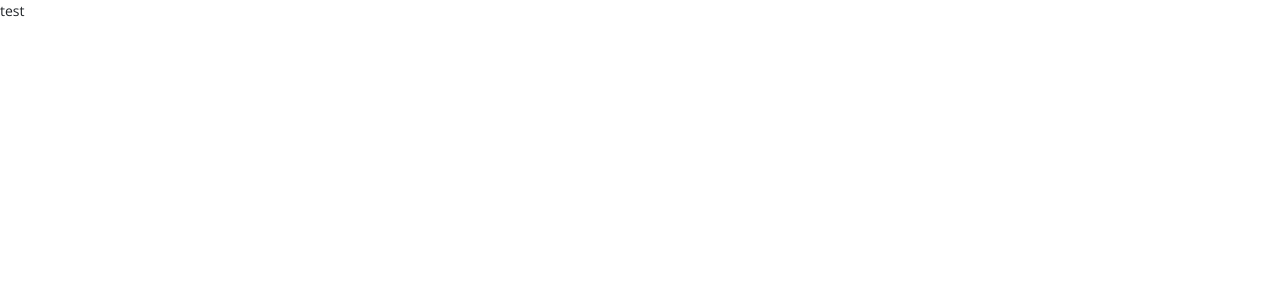
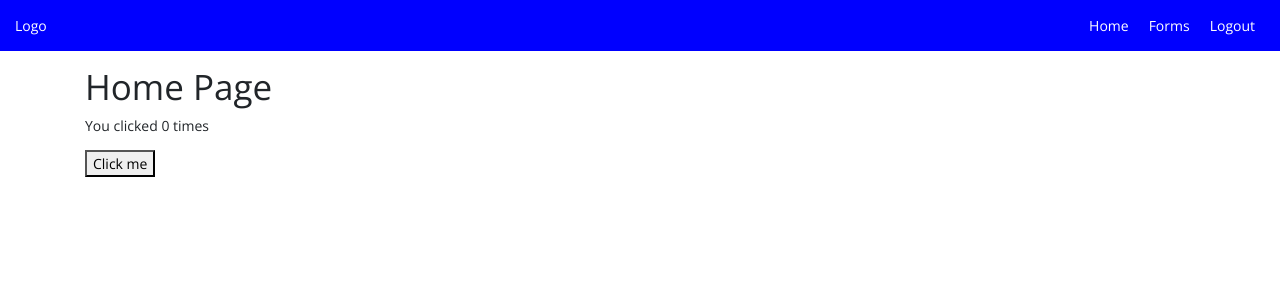
Before and after one commit to dhananjaym11/react-bh, a React (Create React App) app: page / in a window 1280 px wide. Shown: the top 300 px of the page. Built offline with nearby package versions, Linux system fonts and the light colour scheme; sample sign-in values are in the browser's storage.

Commit message:
Added home & form components

```diff
--- a/src/App/App.js
+++ b/src/App/App.js
@@ -1,11 +1,23 @@
 import React from 'react';
+import { BrowserRouter, Switch, Route } from 'react-router-dom';
+
+import PrivateRoute from './hoc/PrivateRoute/PrivateRoute';
+import HomePage from './containers/HomePage/HomePage';
+import FormsPage from './containers/FormPage/FormPage';
+import LoginPage from './containers/LoginPage/LoginPage';
+import LogoutPage from './containers/LoginPage/LogoutPage';
 
 function App() {
   return (
-    <div className="App">
-      <header className="App-header">
-        test
-      </header>
+    <div className="app">
+      <BrowserRouter>
+        <Switch>
+          <PrivateRoute exact path="/" component={HomePage} />
+          <PrivateRoute path="/forms" component={FormsPage} />
+          <PrivateRoute path="/logout" component={LogoutPage} />
+          <Route path="/login" component={LoginPage} />
+        </Switch>
+      </BrowserRouter>
     </div>
   );
 }
--- /dev/null
+++ b/src/App/components/Header/Header.css
@@ -0,0 +1,13 @@
+.app-header {
+    background: blue;
+    color: #fff;
+    padding: 15px;
+    margin-bottom: 15px;
+}
+.app-header a {
+    color: #fff;
+}
+.header-links li {
+    float: left;
+    margin: 0 10px;
+}
--- /dev/null
+++ b/src/App/components/Header/Header.js
@@ -0,0 +1,34 @@
+import React from 'react';
+import { Link } from "react-router-dom";
+
+import './Header.css';
+
+export default function Header() {
+    return (
+        <header className="app-header">
+            <Link to="/" className="app-logo">
+                <span>Logo</span>
+            </Link>
+
+            <div className="float-right">
+                <ul className="header-links clearfix">
+                    <li>
+                        <Link to="/">
+                            <span>Home</span>
+                        </Link>
+                    </li>
+                    <li>
+                        <Link to="/forms">
+                            <span>Forms</span>
+                        </Link>
+                    </li>
+                    <li>
+                        <Link to="/logout">
+                            <span>Logout</span>
+                        </Link>
+                    </li>
+                </ul>
+            </div>
+        </header>
+    )
+};
--- /dev/null
+++ b/src/App/components/Home/Hook.js
@@ -0,0 +1,18 @@
+import React, { useState, useEffect } from 'react';
+
+export default function Hooks() {
+    const [count, updateCount] = useState(0);
+    useEffect(() => {
+        // Update the document title using the browser API
+        document.title = `You clicked ${count} times`;
+    });
+
+    return (
+        <div>
+            <p>You clicked {count} times</p>
+            <button onClick={() => updateCount(count + 1)}>
+                Click me
+            </button>
+        </div>
+    )
+}
--- /dev/null
+++ b/src/App/containers/FormPage/FormPage.js
@@ -0,0 +1,10 @@
+import React from 'react';
+import { Container } from 'reactstrap';
+
+export default function FormPage() {
+    return (
+        <Container>
+            <h1>Form Page</h1>
+        </Container>
+    )
+}
--- /dev/null
+++ b/src/App/containers/HomePage/HomePage.js
@@ -0,0 +1,16 @@
+import React from 'react';
+import { Container } from 'reactstrap';
+
+import Hooks from '../../components/Home/Hook';
+
+export default class HomePage extends React.Component {
+
+    render() {
+        return (
+            <Container>
+                <h1>Home Page</h1>
+                <Hooks />
+            </Container>
+        )
+    }
+}
--- /dev/null
+++ b/src/App/containers/LoginPage/LoginPage.js
@@ -0,0 +1,20 @@
+import React from 'react';
+
+class LoginPage extends React.Component {
+
+    handelLoginClick = () => {
+        localStorage.setItem('isLogin', true);
+        this.props.history.push('/');
+    }
+
+    render() {
+        return (
+            <div>
+                <h1>Login Page</h1>
+                <button className="theme-btn" onClick={this.handelLoginClick}>Login</button>
+            </div>
+        )
+    }
+}
+
+export default LoginPage;
--- /dev/null
+++ b/src/App/containers/LoginPage/LogoutPage.js
@@ -0,0 +1,19 @@
+import React from 'react';
+import { Redirect } from 'react-router-dom';
+
+class LogoutPage extends React.Component {
+
+    componentDidMount() {
+        localStorage.removeItem('isLogin');
+    }
+
+    render() {
+        return (
+            <div>
+                <Redirect to="/login" />
+            </div>
+        )
+    }
+}
+
+export default LogoutPage;
--- /dev/null
+++ b/src/App/hoc/Layout/Layout.js
@@ -0,0 +1,14 @@
+import React from 'react';
+
+import Header from '../../components/Header/Header';
+
+export default function Layout(props) {
+    return (
+        <>
+            <Header />
+            <div className="main">
+                {props.children}
+            </div>
+        </>
+    );
+}
--- /dev/null
+++ b/src/App/hoc/PrivateRoute/PrivateRoute.js
@@ -0,0 +1,14 @@
+import React from 'react';
+import { Route, Redirect } from 'react-router-dom';
+
+import Layout from '../Layout/Layout';
+
+const PrivateRoute = ({ component: Component, ...rest }) => (
+    <Route {...rest} render={props => (
+        localStorage.getItem('isLogin')
+            ? <Layout><Component {...props} /></Layout>
+            : <Redirect to={{ pathname: '/login' }} />
+    )} />
+);
+
+export default PrivateRoute;
```
Also changed, not shown: src/App/components/Forms/Forms.js (added, +121 -0 lines).
